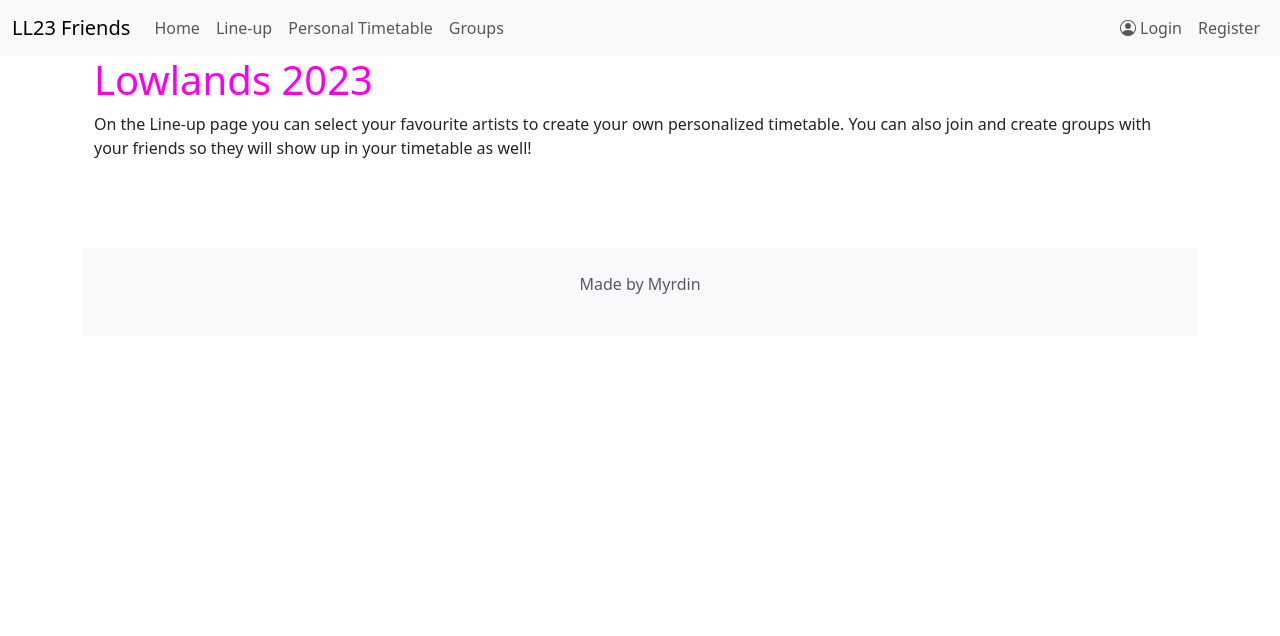
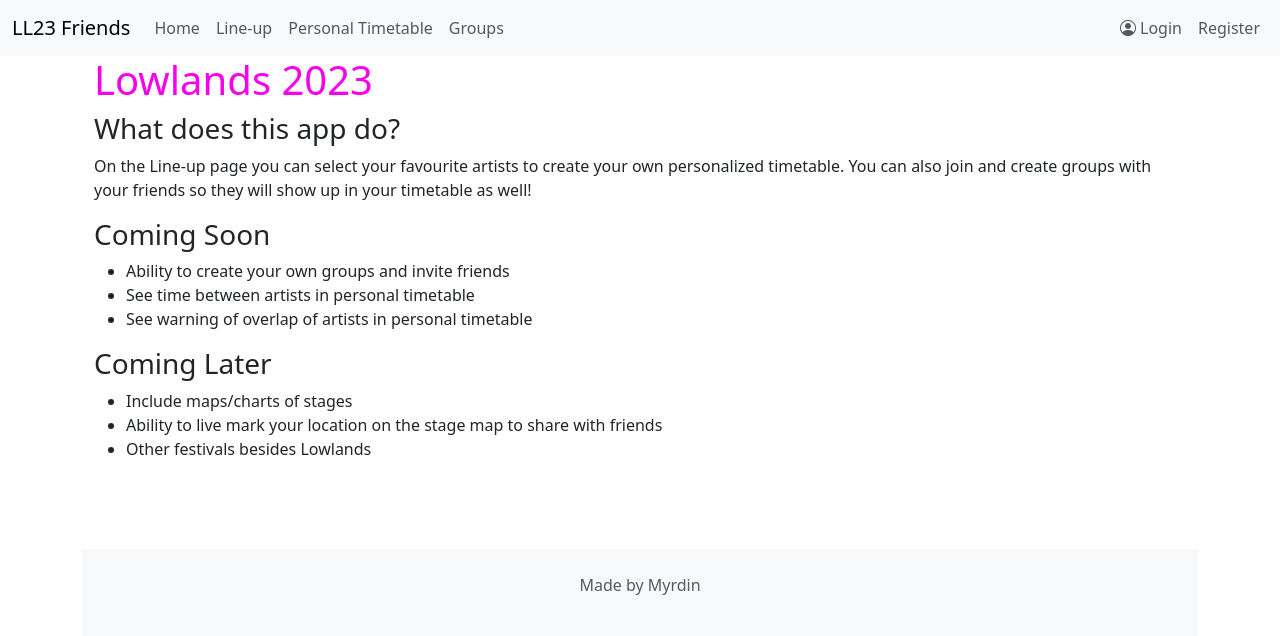
Before and after one commit to Myrdin76/festival_friends_sync, a Flask app: page / in a window 1280 px wide. Shown: the top 636 px of the page. Run offline with Flask 3, Linux system fonts and the light colour scheme; data that the repository does not hold is empty; some libraries are stand-ins or nearby versions.

Commit message:
added coming soon to index

```diff
--- a/app/templates/index.html
+++ b/app/templates/index.html
@@ -4,10 +4,27 @@
 
     <div class="container">
         <h1>Lowlands 2023</h1>
+
+        <h3>What does this app do?</h3>
         <p>
             On the Line-up page you can select your favourite artists to create your own personalized timetable. You can also join and
             create groups with your friends so they will show up in your timetable as well!
         </p>
+
+
+        <h3>Coming Soon</h3>
+        <ul>
+            <li>Ability to create your own groups and invite friends</li>
+            <li>See time between artists in personal timetable</li>
+            <li>See warning of overlap of artists in personal timetable</li>
+        </ul>
+
+        <h3>Coming Later</h3>
+        <ul>
+            <li>Include maps/charts of stages</li>
+            <li>Ability to live mark your location on the stage map to share with friends</li>
+            <li>Other festivals besides Lowlands</li>
+        </ul>
     </div>
 </body>
 
```
